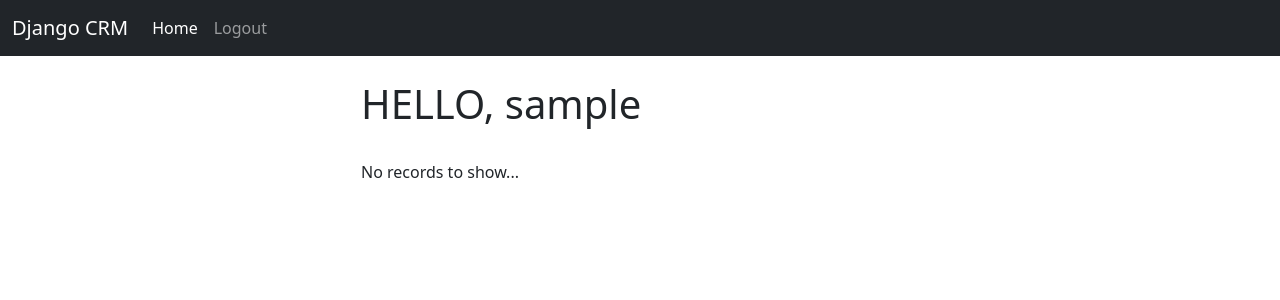
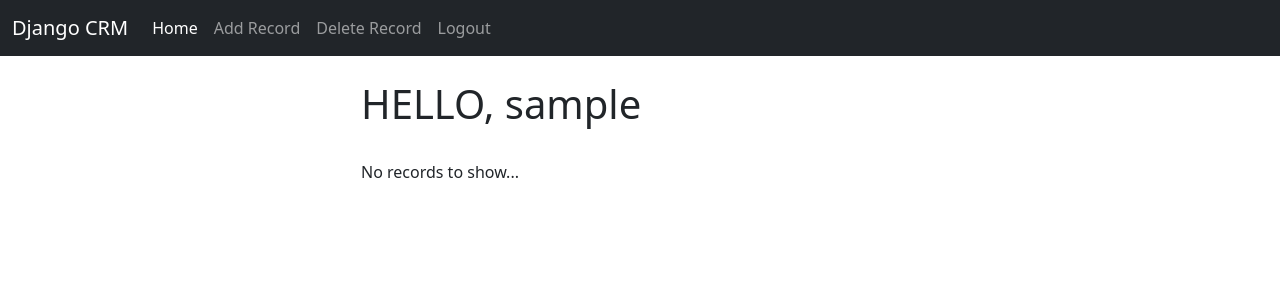
Before and after one commit to DjRxxstr/django-crm-project, a Django app: page / in a window 1280 px wide. Shown: the top 300 px of the page. Run offline with Django 4.2, Linux system fonts and the light colour scheme; the visitor is signed in with stand-in values (Sample User, id 1); data that the repository does not hold is empty.

Commit message:
Added add.html to add records, added 'Add Record' option in navbar

```diff
--- a/src/dcrm/website/templates/navbar.html
+++ b/src/dcrm/website/templates/navbar.html
@@ -9,10 +9,26 @@
 
 
           <li class="nav-item">
-            <a class="nav-link active" aria-current="page" href="#">Home</a>
+            <a class="nav-link active"
+               aria-current="page"
+               href="{% url 'home-page-view' %}">
+               Home
+            </a>
           </li>
 
           {% if user.is_authenticated %}
+
+            <li class="nav-item">
+              <a class="nav-link" href="{% url 'add_record' %}">
+                Add Record
+              </a>
+            </li>
+
+            <li class="nav-item">
+              <a class="nav-link" href="{% url 'home-page-view' %}">
+                Delete Record
+              </a>
+            </li>
 
             <li class="nav-item">
                 <a class="nav-link" href="{% url 'logout-user' %}">
--- a/src/dcrm/website/urls.py
+++ b/src/dcrm/website/urls.py
@@ -5,7 +5,8 @@ from .views import (
     logout_user,
     register_user,
     customer_record,
-    delete_record
+    delete_record,
+    add_record
     );
 
 urlpatterns = [
@@ -14,5 +15,6 @@ urlpatterns = [
     path('logout/', logout_user, name = 'logout-user'),
     path('register/', register_user, name = 'register-user'),
     path('record/<int:id>', customer_record, name = 'customer_record'),
-    path('record/<int:id>/delete', delete_record, name = 'delete_record')
+    path('record/<int:id>/delete', delete_record, name = 'delete_record'),
+    path('add/', add_record, name = 'add_record')
 ]
--- a/src/dcrm/website/views.py
+++ b/src/dcrm/website/views.py
@@ -115,3 +115,7 @@ def delete_record(request, id):
     else:
         messages.success(request, "You must be logged in to delete records")
         return redirect('home-page-view')
+
+
+def add_record(request):
+    return render(request, 'add.html', {})
```
Also changed, not shown: src/dcrm/website/templates/add.html (added, +9 -0 lines).
